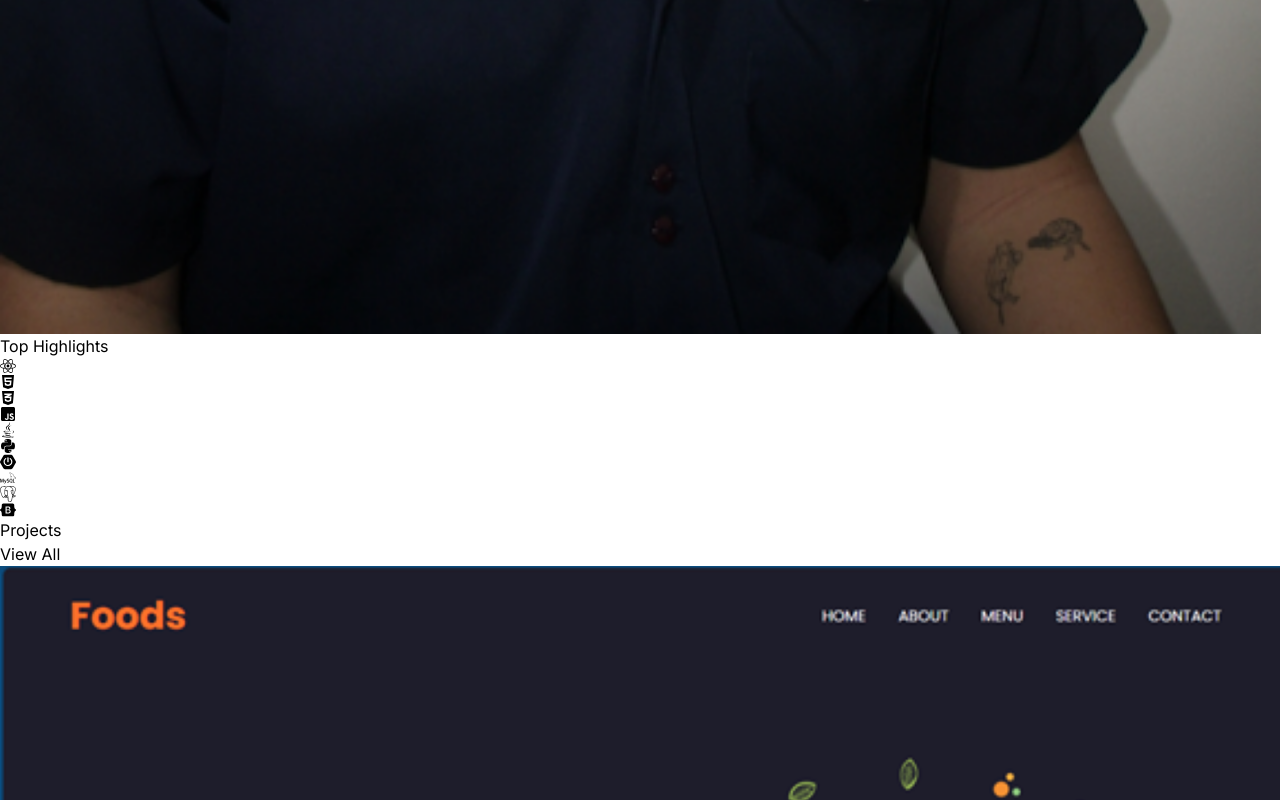
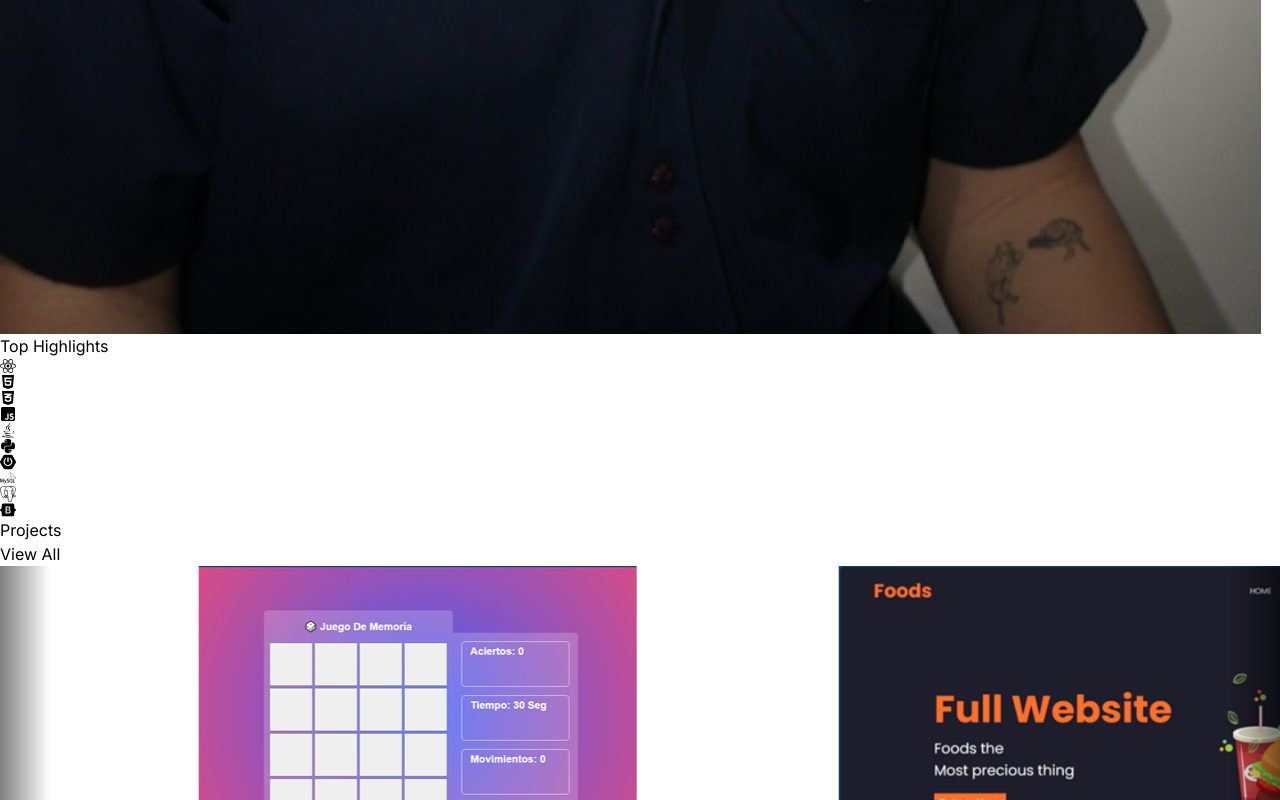
Before and after one commit to Jagc-1/Portfolio-react, a React (Vite) app: page /#/ in a window 1280 px wide. Shown: the part 2000-2800 px from the top of the page. Built offline with nearby package versions, Linux system fonts and the light colour scheme.

Commit message:
feat: :zap: add new funtions

```diff
--- a/package.json
+++ b/package.json
@@ -16,7 +16,10 @@
     "react": "^18.3.1",
     "react-dom": "^18.3.1",
     "react-icons": "^5.3.0",
-    "react-router-dom": "^6.26.0"
+    "react-router-dom": "^6.26.0",
+    "react-scroll": "^1.9.0",
+    "react-slick": "^0.30.2",
+    "slick-carousel": "^1.8.1"
   },
   "devDependencies": {
     "@eslint/js": "^9.8.0",
--- a/src/components/projects/projectCard.jsx
+++ b/src/components/projects/projectCard.jsx
@@ -7,19 +7,22 @@ const ProjectCard = ({ img, title, desc, link, date, showLink = true }) => {
 
   return (
     <div
-      className={`relative overflow-hidden rounded-lg shadow-x transition-transform duration-300 ease-in-out ${isExpanded ? 'h-auto' : 'h-60'} cursor-pointer group`}
+      className={`relative overflow-hidden rounded-lg shadow-lg transition-transform duration-300 ease-in-out
+        ${isExpanded ? 'h-auto' : 'h-60'} cursor-pointer group transform hover:scale-105`}
       onClick={() => setIsExpanded(!isExpanded)}
     >
       {/* Imagen del Proyecto */}
       <img
         src={img}
         alt={title}
-        className="w-full h-40 object-cover transition-transform duration-300 ease-in-out group-hover:scale-105"
+        className="w-full h-40 object-cover transition-transform duration-300 ease-in-out"
       />
 
       {/* Contenido del Proyecto */}
-      <div className={`p-4 bg-gray-800 text-gray-100 transition-all duration-300 ease-in-out  hover:bg-gray-900 hover:text-gray-200 ${isExpanded ? 'max-h-screen' : 'max-h-24 overflow-hidden '}`}>
-        <h2 className="text-xl font-semibold mb-2">{title}</h2>
+      <div className={`p-4 bg-gray-800 text-gray-100 transition-all duration-300 ease-in-out
+        ${isExpanded ? 'max-h-screen' : 'max-h-24 overflow-hidden'} rounded-b-lg`}>
+
+        <h2 className="text-2xl font-bold mb-1">{title}</h2>
 
         {isExpanded && <p className="text-sm text-gray-400 mb-2">{date}</p>}
         {isExpanded && <p className="text-sm">{desc}</p>}
@@ -29,7 +32,7 @@ const ProjectCard = ({ img, title, desc, link, date, showLink = true }) => {
             href={link}
             target="_blank"
             rel="noopener noreferrer"
-            className="text-teal-400 hover:text-teal-600 text-base mt-2 inline-block"
+            className="text-teal-400 hover:text-teal-600 text-base mt-2 inline-block transition duration-300 ease-in-out transform hover:scale-105"
           >
             View More
           </a>
--- a/src/index.css
+++ b/src/index.css
@@ -12,6 +12,11 @@
   box-sizing: border-box;
   font-family: "Inter", sans-serif;
 }
+
+html {
+  scroll-behavior: smooth;
+}
+
 
 ::-webkit-scrollbar {
   display: none;
@@ -63,14 +68,37 @@
   }
 }
 
-/* Estilo por defecto para el logo */
+
 .logo {
-  display: block; /* Muestra el logo por defecto en pantallas mayores a 600px */
+  display: block;
 }
+
+.slider-container {
+  position: relative;
+  overflow: hidden;
+}
+
+/* Sombra en los lados */
+.slider-container::before,
+.slider-container::after {
+  content: '';
+  position: absolute;
+  top: 0;
+  width: 50px;
+  height: 100%;
+  z-index: 1;
+  background: linear-gradient(to right, rgba(0, 0, 0, 0.5), transparent);
+}
+
+.slider-container::after {
+  right: 0;
+  background: linear-gradient(to left, rgba(0, 0, 0, 0.5), transparent);
+}
+
 
 /* Oculta el logo en pantallas de 600px o menos */
 @media (max-width: 1124px) {
   .logo {
-    display: none; /* Oculta el logo en pantallas de 600px o menos */
+    display: none;
   }
 }
--- a/src/pages/about/About.jsx
+++ b/src/pages/about/About.jsx
@@ -2,7 +2,7 @@
 import React from 'react';
 import Layout from '../../components/layout/Layout';
 import AboutImg from '../../assets/Profile.png';
-import { Link } from 'react-router-dom';
+import { Link } from 'react-scroll';
 import { FaArrowRightLong } from 'react-icons/fa6';
 import { LiaHandPointer } from 'react-icons/lia';
 import JohanCard from '../../components/johan/JohanCard';
@@ -30,11 +30,7 @@ const About = () => {
                 Mi objetivo es contribuir a iniciativas que no solo alcancen sus metas, sino que también mejoren la vida
                 de las personas.
               </p>
-
-
             </div>
-
-
           </div>
 
           {/* Hire Section */}
@@ -42,10 +38,12 @@ const About = () => {
               <p className="md:text-lg text-sm text-neutral-400 font-normal">
                 ¿Interesado en colaborar? ¡Contáctame!
               </p>
-              <a href="#contact" className="flex items-center gap-x-2 md:text-lg text-base text-neutral-500 group-hover:text-green-600 font-normal ease-in-out duration-300">
-    Hire Me
-    <FaArrowRightLong className="text-xl group-hover:translate-x-1 ease-in-out duration-500" />
-  </a>
+              <Link to='contact' smooth={true} duration={200} className="flex items-center gap-x-2 md:text-lg text-base text-neutral-500 hover:text-green-600 font-normal ease-in-out duration-300">
+              Hire Me
+              <FaArrowRightLong className="text-xl hover:translate-x-1 ease-in-out duration-500" />
+            </Link>
+
+
           </div>
         </div>
 
@@ -90,8 +88,8 @@ const About = () => {
 
 
         {/* Contact Section */}
-        <div  id="contact" className="space-y-4">
-          <h1 className="text-3xl text-neutral-200 font-bold">Contactame</h1>
+        <div id='contact'  className="space-y-4">
+          <h1  className="text-3xl text-neutral-200 font-bold">Contactame</h1>
           <div className="space-y-3">
             <div className="flex items-center gap-x-3">
               <LiaHandPointer className="text-lg text-green-400 font-normal rotate-90" />
--- a/src/pages/home/Home.jsx
+++ b/src/pages/home/Home.jsx
@@ -7,26 +7,57 @@ import ProjectCard from '../../components/projects/projectCard';
 import { Link } from 'react-router-dom';
 import { HiOutlineDownload } from 'react-icons/hi';
 import { GoArrowUpRight } from 'react-icons/go';
-import { FaHtml5, FaCss3Alt, FaJsSquare, FaJava, FaPython } from 'react-icons/fa'; // Importar íconos
-import { SiSpringboot, SiMysql, SiPostgresql,SiBootstrap } from 'react-icons/si'; // Importar íconos
+import { FaHtml5, FaCss3Alt, FaJsSquare, FaJava, FaPython, FaReact } from 'react-icons/fa'; // Importar íconos
+import { SiSpringboot, SiMysql, SiPostgresql, SiBootstrap } from 'react-icons/si'; // Importar íconos
+import 'slick-carousel/slick/slick.css';
+import 'slick-carousel/slick/slick-theme.css';
+
+// Importando react-slick
+import Slider from "react-slick";
 
 import Profile from "../../assets/About.png";
 import ImgProject1 from "../../assets/pr1.png";
 import ImgProject2 from "../../assets/pr2.png";
 import ImgProject3 from "../../assets/pr3.png";
 import ImgProject4 from "../../assets/pr4.png";
-import { FaReact } from 'react-icons/fa';
+
+
 const Home = () => {
+
+
+  // Configuración del slider
+  const settings = {
+    dots: false,            // No se muestran los puntos de navegación
+    infinite: true,         // El slider es infinito
+    speed: 3500,            // Velocidad de transición (2 segundos)
+    slidesToShow: 2,        // Mostrar 2 tarjetas a la vez
+    slidesToScroll: 1,      // Desplazarse de una tarjeta en una
+    autoplay: true,         // Activar movimiento automático
+    autoplaySpeed: 0,       // Hace que el slider se mueva continuamente
+    cssEase: "linear",      // Movimiento suave continuo
+    pauseOnHover: false,    // No se pausa al pasar el mouse
+    responsive: [
+      {
+        breakpoint: 768,    // Para pantallas pequeñas
+        settings: {
+          slidesToShow: 1,  // Mostrar solo 1 tarjeta en pantallas pequeñas
+          slidesToScroll: 1
+        }
+      }
+    ]
+  };
+
+
   return (
     <Layout className={'md:py-[14ch] py-6 space-y-28'}>
-      {/* Intro Section*/}
+      {/* Intro Section */}
       <div className="w-full flex items-center justify-between gap-14 flex-wrap">
 
-        {/* Content Section*/}
+        {/* Content Section */}
         <div className="flex-1 h-auto space-y-10">
           <h1 className="text-5xl text-neutral-100 font-bold">
             Hey, I'm{" "}
-            <span className="text-gradient ">Johan Campos</span>
+            <span className="text-gradient">Johan Campos</span>
           </h1>
 
           <div className="space-y-6 md:pr-16 pr-0">
@@ -37,11 +68,16 @@ const Home = () => {
           </div>
 
           <div className="flex items-center gap-x-5">
-            <Link to="https://www.canva.com/design/DAGOn-wCVJs/LY1bMSQdSyOPeJz48NGWCw/edit?utm_content=DAGOn-wCVJs&utm_campaign=designshare&utm_medium=link2&utm_source=sharebutton" download={true} className='w-fit px-8 h-11 bg-neutral-900/50 shadow rounded-xl flex items-center justify-center gap-x-2 hover:bg-green-900/5 border border-transparent hover:border-green-800/80  ease-in-out duration-500'>
+            <a
+              href="documents/cv.pdf"
+              download="Johan_Campos_CV.pdf"
+              className="w-fit px-8 h-11 bg-neutral-900/50 shadow rounded-xl flex items-center justify-center gap-x-2 hover:bg-green-900/5 border border-transparent hover:border-green-800/80 ease-in-out duration-500">
               Resume <HiOutlineDownload />
-            </Link>
+            </a>
 
-            <Link  to="/me"  className="text-base text-neutral-500 hover:text-green-500 font-mc flex items-center gap-x-1.5 ease-in-out duration-300 group">
+            <Link
+              to="/me"
+              className="text-base text-neutral-500 hover:text-green-500 font-mc flex items-center gap-x-1.5 ease-in-out duration-300 group">
               Read More <GoArrowUpRight className='text-xl group-hover:rotate-45 ease-in-out duration-500' />
             </Link>
           </div>
@@ -55,18 +91,15 @@ const Home = () => {
               src={Profile}
               alt="Foto de perfil"
               className='absolute rounded-full object-cover'
-              style={{ width: 'calc(100% - 0.5cm)', height: 'calc(100% - 0.5cm)', top: '0.3cm', left: '0.3cm' }}
+              style={{ width: 'calc(100% - 0.5cm)', height: 'calc(100% - 0.5cm)', top: '0.25cm', left: '0.30cm' }}
             />
           </div>
         </div>
-
-
-
       </div>
 
-       {/*Top Highlights */}
+      {/* Top Highlights */}
       <div className="w-full space-y-8">
-        <h1 className="text-3xl text-neutral-200 font-bold">Top  Highlights   </h1>
+        <h1 className="text-3xl text-neutral-200 font-bold">Top Highlights</h1>
         <div className="flex items-center gap-6 flex-wrap">
           <JohanCard Icon={FaReact} className={`group-hover:text-blue-700 `} />
           <JohanCard Icon={FaHtml5} className={`group-hover:text-red-700 `} /> {/* HTML */}
@@ -81,26 +114,36 @@ const Home = () => {
         </div>
       </div>
 
-         {/* Projects */}
+
+       {/* Projects Slider */}
        <div className="w-full space-y-8">
-        <div className="w-full flex flex-center justify-between">
-        <h1 className="text-3xl text-neutral-200 font-bold"> Projects  </h1>
+        <div className="w-full flex justify-between items-center">
+          <h1 className="text-3xl text-neutral-200 font-bold">Projects</h1>
           <Link
             to={'/projects'} className='text-sm text-neutral-400 hover:text-green-500 font-normal ease-in-out duration-300'>
             View All
           </Link>
         </div>
 
-          {/* Projects Cards*/}
-          <div className="grid md:grid-cols-2 grid-cols-1 gap-8">
-          <ProjectCard img={ImgProject1} title={'Foods'}  showLink={false} />
-          <ProjectCard img={ImgProject3} title={'Comic Web'} showLink={false}/>
-          <ProjectCard img={ImgProject2} title={'Inventario'} showLink={false}/>
-          <ProjectCard img={ImgProject4} title={'Memorie Game'} showLink={false}/>
+        {/* Slider de Proyectos */}
+        <Slider {...settings} className="slider-container">
+          <div className="px-4">  {/* Espaciado adicional entre tarjetas */}
+            <ProjectCard img={ImgProject1} title={'Foods'} showLink={false} />
           </div>
+          <div className="px-4">
+            <ProjectCard img={ImgProject2} title={'Inventario'} showLink={false} />
+          </div>
+          <div className="px-4">
+            <ProjectCard img={ImgProject3} title={'Comic Web'} showLink={false} />
+          </div>
+          <div className="px-4">
+            <ProjectCard img={ImgProject4} title={'Memorie Game'} showLink={false} />
+          </div>
+        </Slider>
       </div>
     </Layout>
   );
 };
 
+
 export default Home;
```
Also changed, not shown: 10 other files (tests, documents, lock files or other folders). Lines whose indentation alone changed are shown as unchanged.
